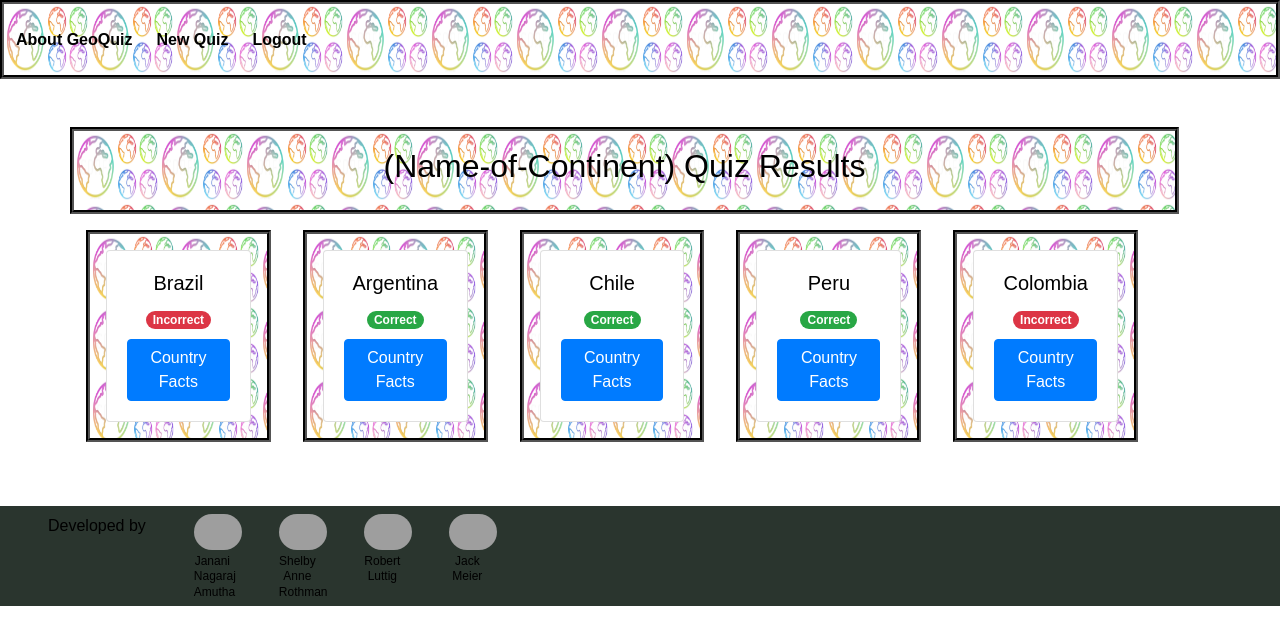
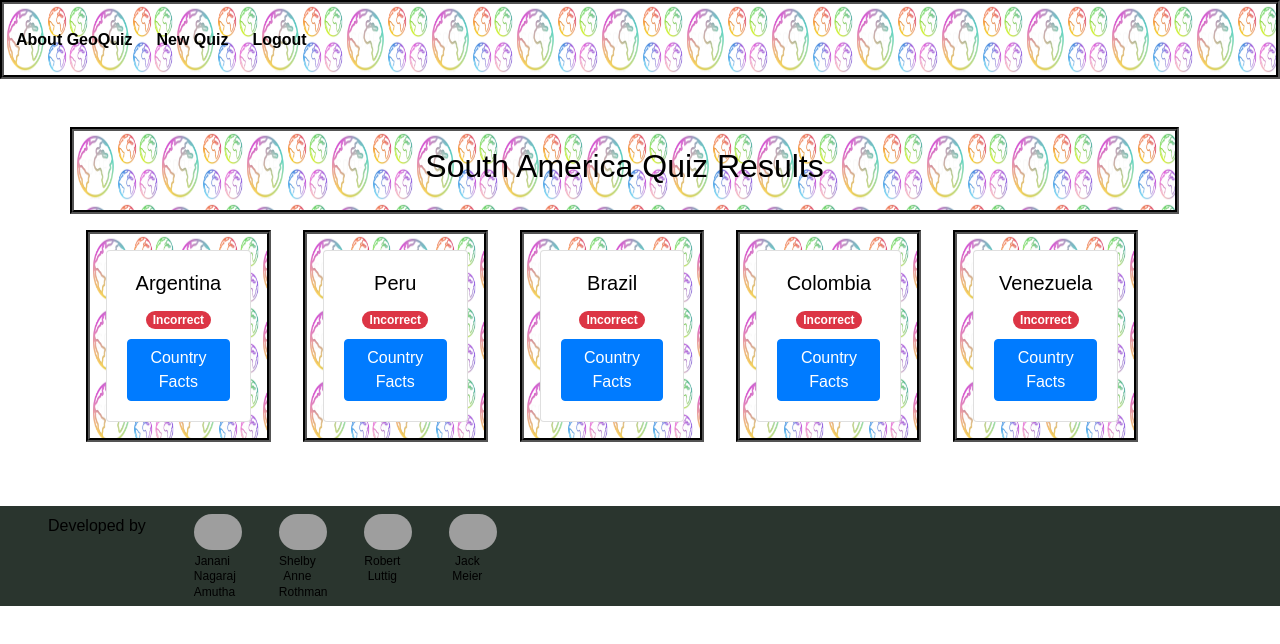
Before and after one commit to robertluttig/geoquiz, a React (Create React App) app in the folder client/: page /results in a window 1280 px wide. Shown: the top 644 px of the page. Built offline with nearby package versions, Linux system fonts and the light colour scheme; sample sign-in values are in the browser's storage; grey boxes are pictures that could not be loaded.

Commit message:
made code more DRY, used props to test dummy data

```diff
--- /dev/null
+++ b/client/src/pages/Results/ResultCard.js
@@ -0,0 +1,57 @@
+import React, { useState } from "react";
+import Button from "react-bootstrap/Button";
+import Modal from "react-bootstrap/Modal";
+
+function ResultCard(props) {
+  console.log(props);
+  const [show, setShow] = useState(false);
+  const handleClose = () => setShow(false);
+  const handleShow = () => setShow(true);
+
+  return (
+    <div className="col-sm-2 title-container p-3 m-3">
+      <div className="card">
+        <div className="card-body">
+          <h5 className="card-title">{props.country}</h5>
+          <span className="badge badge-pill badge-danger">Incorrect</span>
+          <>
+            <Button
+              style={{ marginTop: "8%" }}
+              variant="primary"
+              onClick={handleShow}
+            >
+              Country Facts
+            </Button>
+
+            <Modal
+              show={show}
+              onHide={handleClose}
+              backdrop="static"
+              keyboard={false}
+            >
+              <Modal.Header closeButton>
+                <Modal.Title>Brazil</Modal.Title>
+              </Modal.Header>
+              <Modal.Body>
+                I will not close if you click outside me. Don't even try to
+                press escape key.
+              </Modal.Body>
+              <Modal.Footer>
+                <Button
+                  style={{ marginTop: "8%" }}
+                  variant="secondary"
+                  onClick={handleClose}
+                >
+                  Close
+                </Button>
+                <Button variant="primary">Understood</Button>
+              </Modal.Footer>
+            </Modal>
+          </>
+        </div>
+      </div>
+    </div>
+  );
+}
+
+export default ResultCard;
--- a/client/src/pages/Results/Results.js
+++ b/client/src/pages/Results/Results.js
@@ -1,196 +1,22 @@
-import React, { useState } from "react";
-import Button from "react-bootstrap/Button";
-import Modal from "react-bootstrap/Modal";
+import React from "react";
+import ResultsHeader from "./ResultsHeader";
+import ResultCard from "./ResultCard";
+
+const countries = ["Argentina", "Peru", "Brazil", "Colombia", "Venezuela"];
 
 function Results() {
-  const [show, setShow] = useState(false);
-  const handleClose = () => setShow(false);
-  const handleShow = () => setShow(true);
-
   return (
     <div className="container">
+      <ResultsHeader continent="South America" />
       <div className="row text-center  mr-3">
-        <div className="col-sm-12 title-container p-3">
-          <h2>
-            {/* {questionState.title}  */}
-            (Name-of-Continent) Quiz Results
-          </h2>
-        </div>
-      </div>
-      <div className="row text-center  mr-3">
-        <div className="col-sm-2 title-container p-3 m-3">
-          <div className="card">
-            <div className="card-body">
-              <h5 className="card-title">Brazil</h5>
-              <span className="badge badge-pill badge-danger">Incorrect</span>
-              <>
-                <Button style={{ marginTop: "8%"}} variant="primary" onClick={handleShow}>
-                  Country Facts
-                </Button>
-
-                <Modal
-                  show={show}
-                  onHide={handleClose}
-                  backdrop="static"
-                  keyboard={false}
-                >
-                  <Modal.Header closeButton>
-                    <Modal.Title>Brazil</Modal.Title>
-                  </Modal.Header>
-                  <Modal.Body>
-                    I will not close if you click outside me. Don't even try to
-                    press escape key.
-                  </Modal.Body>
-                  <Modal.Footer>
-                    <Button style={{ marginTop: "8%"}} variant="secondary" onClick={handleClose}>
-                      Close
-                    </Button>
-                    <Button  variant="primary">Understood</Button>
-                  </Modal.Footer>
-                </Modal>
-              </>
-            </div>
-          </div>
-        </div>
-        <div className="col-sm-2 title-container p-3 m-3">
-          <div className="card">
-            <div className="card-body">
-              <h5 className="card-title">Argentina</h5>
-              <span className="badge badge-pill badge-success">Correct</span>
-              <>
-                <Button style={{ marginTop: "8%"}} variant="primary" onClick={handleShow}>
-                  Country Facts
-                </Button>
-
-                <Modal
-                  show={show}
-                  onHide={handleClose}
-                  backdrop="static"
-                  keyboard={false}
-                >
-                  <Modal.Header closeButton>
-                    <Modal.Title>Argentina</Modal.Title>
-                  </Modal.Header>
-                  <Modal.Body>
-                    I will not close if you click outside me. Don't even try to
-                    press escape key.
-                  </Modal.Body>
-                  <Modal.Footer>
-                    <Button variant="secondary" onClick={handleClose}>
-                      Close
-                    </Button>
-                    <Button variant="primary">Understood</Button>
-                  </Modal.Footer>
-                </Modal>
-              </>
-            </div>
-          </div>
-        </div>
-        <div className="col-sm-2 title-container p-3 m-3">
-          <div className="card">
-            <div className="card-body">
-              <h5 className="card-title">Chile</h5>
-              <span className="badge badge-pill badge-success">Correct</span>
-              <>
-                <Button style={{ marginTop: "8%"}} variant="primary" onClick={handleShow}>
-                  Country Facts
-                </Button>
-
-                <Modal
-                  show={show}
-                  onHide={handleClose}
-                  backdrop="static"
-                  keyboard={false}
-                >
-                  <Modal.Header closeButton>
-                    <Modal.Title>Chile</Modal.Title>
-                  </Modal.Header>
-                  <Modal.Body>
-                    I will not close if you click outside me. Don't even try to
-                    press escape key.
-                  </Modal.Body>
-                  <Modal.Footer>
-                    <Button variant="secondary" onClick={handleClose}>
-                      Close
-                    </Button>
-                    <Button variant="primary">Understood</Button>
-                  </Modal.Footer>
-                </Modal>
-              </>
-            </div>
-          </div>
-        </div>
-        <div className="col-sm-2 title-container p-3 m-3">
-          <div className="card">
-            <div className="card-body">
-              <h5 className="card-title">Peru</h5>
-              <span className="badge badge-pill badge-success">Correct</span>
-              <>
-                <Button style={{ marginTop: "8%"}} variant="primary" onClick={handleShow}>
-                  Country Facts
-                </Button>
-
-                <Modal
-                  show={show}
-                  onHide={handleClose}
-                  backdrop="static"
-                  keyboard={false}
-                >
-                  <Modal.Header closeButton>
-                    <Modal.Title>Peru</Modal.Title>
-                  </Modal.Header>
-                  <Modal.Body>
-                    I will not close if you click outside me. Don't even try to
-                    press escape key.
-                  </Modal.Body>
-                  <Modal.Footer>
-                    <Button variant="secondary" onClick={handleClose}>
-                      Close
-                    </Button>
-                    <Button variant="primary">Understood</Button>
-                  </Modal.Footer>
-                </Modal>
-              </>
-            </div>
-          </div>
-        </div>
-        <div className="col-sm-2 title-container p-3 m-3">
-          <div className="card">
-            <div className="card-body">
-              <h5 className="card-title">Colombia</h5>
-              <span className="badge badge-pill badge-danger">Incorrect</span>
-              <>
-                <Button style={{ marginTop: "8%"}} variant="primary" onClick={handleShow}>
-                  Country Facts
-                </Button>
-
-                <Modal
-                  show={show}
-                  onHide={handleClose}
-                  backdrop="static"
-                  keyboard={false}
-                >
-                  <Modal.Header closeButton>
-                    <Modal.Title>Colombia</Modal.Title>
-                  </Modal.Header>
-                  <Modal.Body>
-                    I will not close if you click outside me. Don't even try to
-                    press escape key.
-                  </Modal.Body>
-                  <Modal.Footer>
-                    <Button variant="secondary" onClick={handleClose}>
-                      Close
-                    </Button>
-                    <Button variant="primary">Understood</Button>
-                  </Modal.Footer>
-                </Modal>
-              </>
-            </div>
-          </div>
-        </div>
+        {countries.map((country) => {
+          return <ResultCard key={Math.random()} country={country} />;
+        })}
       </div>
     </div>
   );
 }
 
 export default Results;
+
+// we're going to have to use map to use all country names
--- /dev/null
+++ b/client/src/pages/Results/ResultsHeader.js
@@ -0,0 +1,16 @@
+import React from "react";
+
+function ResultsHeader(props) {
+  return (
+    <div className="row text-center mr-3">
+      <div className="col-sm-12 title-container p-3">
+        <h2>
+          {/* {questionState.title}  */}
+          {props.continent} Quiz Results
+        </h2>
+      </div>
+    </div>
+  );
+}
+
+export default ResultsHeader;
```
